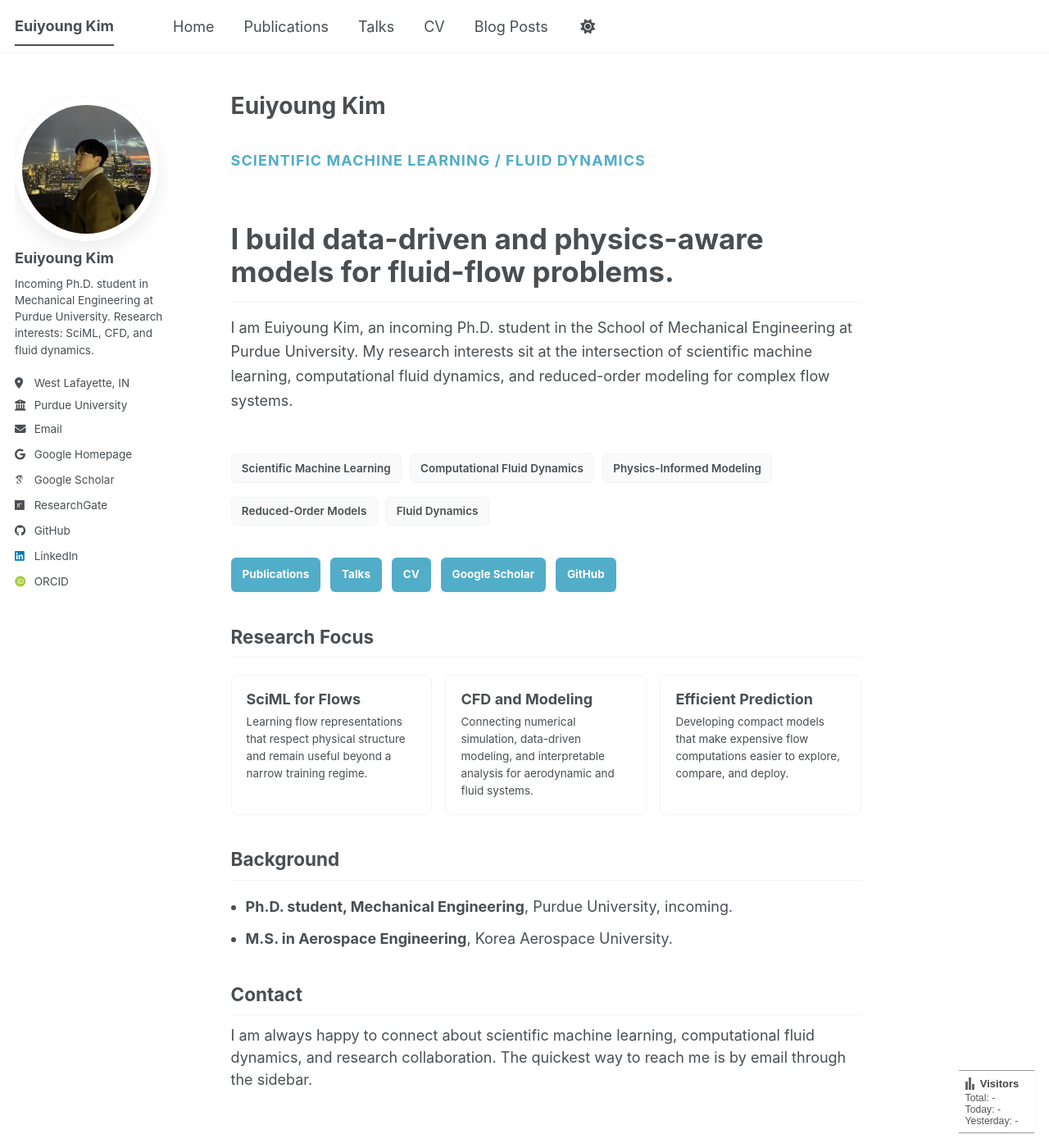
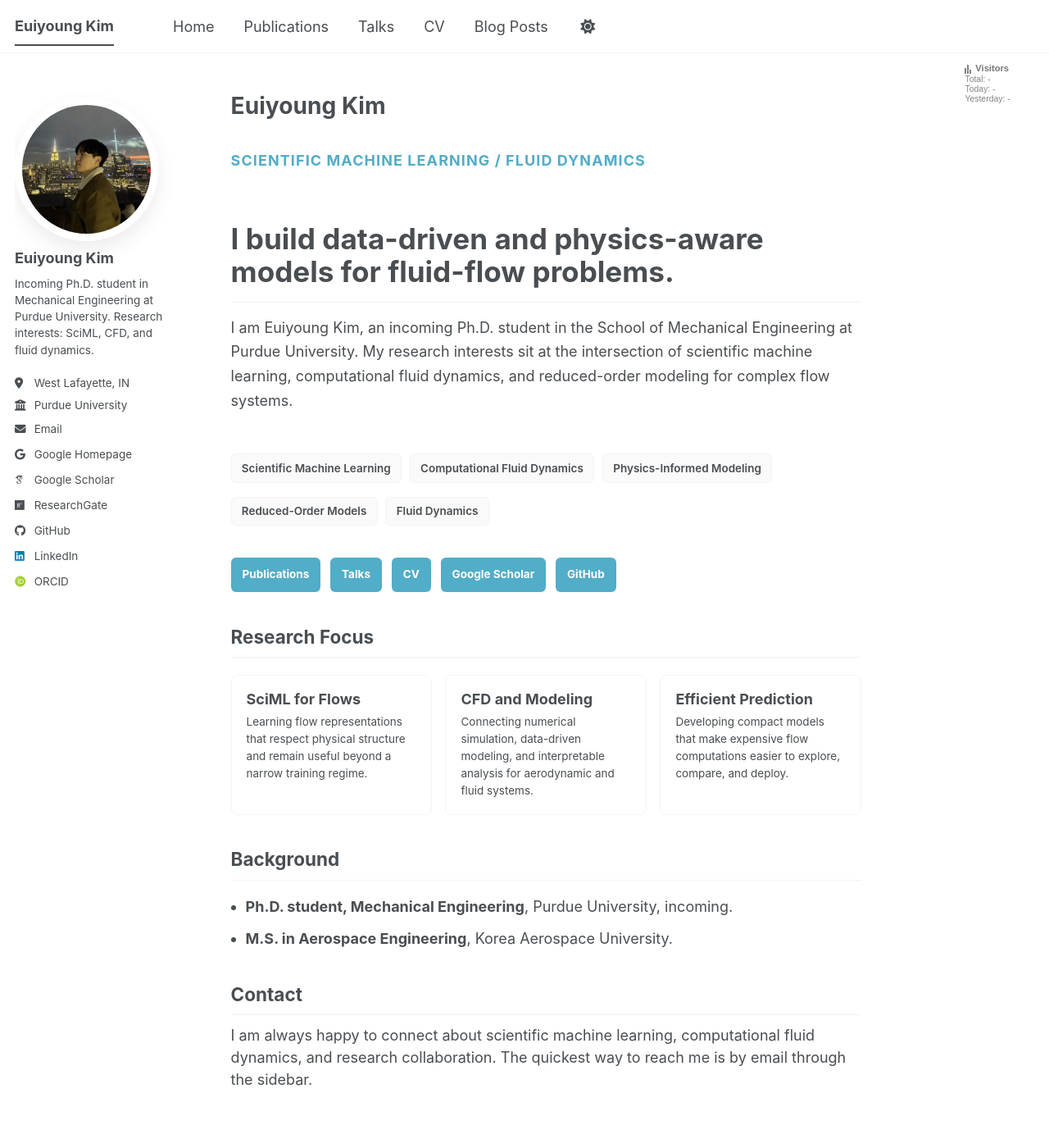
Before and after one commit to key9912/key9912.github.io, a Jekyll site: the page built from _pages/about.md, in a window 1280 px wide and 1400 px high. Shown: the whole window at 82% size. Built offline with Jekyll 4.4.1, drawn with Linux system fonts in a browser that asks for light colours; some web fonts are replaced; a script bundle is joined from its source files by our own code; library files that are not in the unit come from our copies; comment, search, counter and statistics services are not loaded.

Commit message:
Move visitor counter to top right

```diff
--- a/_sass/_custom.scss
+++ b/_sass/_custom.scss
@@ -167,28 +167,30 @@ html[data-theme="dark"] .highlight-card {
 
 .visitor-counter {
   position: fixed;
-  right: 1rem;
-  bottom: 1rem;
+  top: 4.25rem;
+  right: 0.9rem;
   z-index: 20;
-  width: 92px;
-  padding: 0.34rem 0.42rem 0.38rem;
-  color: #555;
+  width: auto;
+  min-width: 4.8rem;
+  padding: 0;
+  color: #666;
   font-family: Arial, Helvetica, sans-serif;
-  font-size: 0.68rem;
-  line-height: 1.16;
-  background: rgba(255, 255, 255, 0.94);
-  border-top: 1px solid #999;
-  border-bottom: 1px solid #999;
-  box-shadow: 0 1px 2px rgba(0, 0, 0, 0.06);
+  font-size: 0.58rem;
+  line-height: 1.18;
+  text-align: left;
+  background: transparent;
+  border: 0;
+  box-shadow: none;
+  opacity: 0.8;
 }
 
 .visitor-counter__header {
   display: flex;
   align-items: flex-end;
-  gap: 0.24rem;
-  margin-bottom: 0.12rem;
-  color: #444;
-  font-size: 0.72rem;
+  gap: 0.16rem;
+  margin-bottom: 0.06rem;
+  color: #555;
+  font-size: 0.62rem;
   font-weight: 700;
 }
 
@@ -196,26 +198,26 @@ html[data-theme="dark"] .highlight-card {
   display: inline-flex;
   align-items: flex-end;
   gap: 1px;
-  width: 14px;
-  height: 17px;
+  width: 10px;
+  height: 12px;
 }
 
 .visitor-counter__icon span {
   display: block;
-  width: 3px;
+  width: 2px;
   background: #666;
 }
 
 .visitor-counter__icon span:nth-child(1) {
-  height: 10px;
+  height: 7px;
 }
 
 .visitor-counter__icon span:nth-child(2) {
-  height: 15px;
+  height: 11px;
 }
 
 .visitor-counter__icon span:nth-child(3) {
-  height: 7px;
+  height: 5px;
 }
 
 .visitor-counter__line {
@@ -223,9 +225,8 @@ html[data-theme="dark"] .highlight-card {
 }
 
 html[data-theme="dark"] .visitor-counter {
-  color: #d6d6d6;
-  background: rgba(31, 31, 31, 0.94);
-  border-color: #777;
+  color: #cfcfcf;
+  background: transparent;
 }
 
 html[data-theme="dark"] .visitor-counter__header {
@@ -238,9 +239,8 @@ html[data-theme="dark"] .visitor-counter__icon span {
 
 @media screen and (max-width: 600px) {
   .visitor-counter {
-    right: 0.65rem;
-    bottom: 0.65rem;
-    transform: scale(0.9);
-    transform-origin: right bottom;
+    top: 4rem;
+    right: 0.55rem;
+    font-size: 0.52rem;
   }
 }
```
